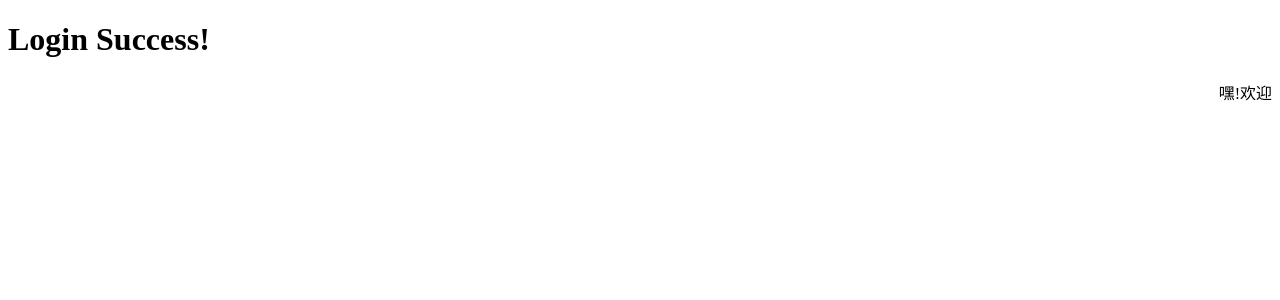
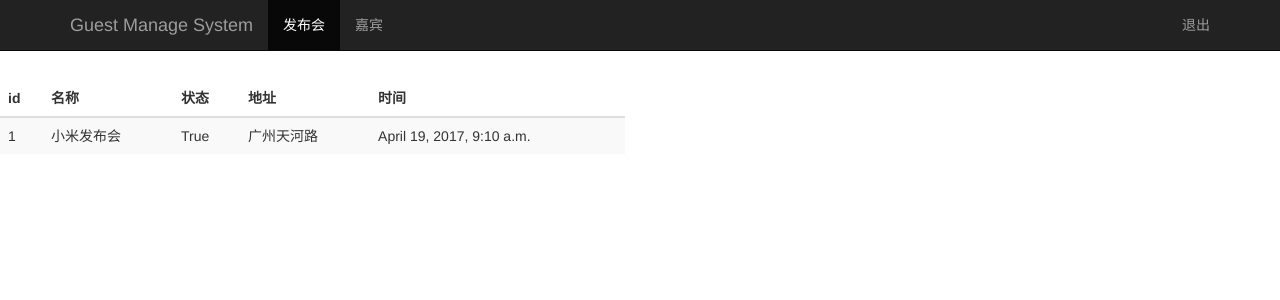
Before and after one commit to jerry117/pydj, a Django app: page /event_manage/ in a window 1280 px wide. Shown: the top 300 px of the page. Run offline with Django 3.2, Linux system fonts and the light colour scheme; a user stored in the database is signed in; data comes from the database, SQL or seed files in the repository; some libraries are stand-ins or nearby versions.

Commit message:
update webpage

```diff
--- a/guest/guest/settings.py
+++ b/guest/guest/settings.py
@@ -38,6 +38,7 @@
     'django.contrib.messages',
     'django.contrib.staticfiles',
     'sign',
+    # 添加前端框架
     'bootstrap3',
 ]
 
--- a/guest/sign/templates/event_manage.html
+++ b/guest/sign/templates/event_manage.html
@@ -1,13 +1,55 @@
 <!DOCTYPE html>
-<html lang="en">
+<html lang="zh-CN">
 <head>
-    <meta charset="UTF-8">
-    <title>Event Manage Page</title>
+    {% load bootstrap3 %}
+    {% bootstrap_css %}
+    {% bootstrap_javascript %}
+    <title>Guest Manage</title>
 </head>
-<body>
-    <h1>Login Success!</h1>
-    <div style="float: right;">
-        <a>嘿!{{user}}欢迎</a>
+
+<body role="document">
+    <!-- 导航栏 -->
+    <nav class="navbar navbar-inverse navbar-fixed-top">
+        <div class="container">
+            <div class="navbar-header">
+                <a class="navbar-brand" href="/event_manage/">Guest Manage System</a>
+            </div>
+            <div id="navbar" class="collapse navbar-collapse">
+                <ul class="nav navbar-nav">
+                    <li class="active"><a href="#">发布会</a></li>
+                    <li><a href="/guest_manage/">嘉宾</a></li>
+                </ul>
+                <ul class="nav navbar-nav navbar-right">
+                    <li><a href="#">{{user}}</a></li>
+                    <li><a href="/logout">退出</a></li>
+                </ul>
+            </div>
+        </div>
+    </nav>
+
+    <!-- 发布会列表 -->
+    <div class="row" style="padding-top: 80px;">
+        <div class="col-md-6">
+            <table class="table table-striped">
+                <thead>
+                    <tr>
+                        <th>id</th><th>名称</th><th>状态</th><th>地址</th><th>时间</th>
+                    </tr>
+                </thead>
+                <tbody>
+                    {% for event in events %}
+                    <tr>
+                        <td>{{ event.id }}</td>
+                        <td>{{ event.name }}</td>
+                        <td>{{ event.status }}</td>
+                        <td>{{ event.address }}</td>
+                        <td>{{ event.start_time }}</td>
+                    </tr>
+                    {% endfor %}
+                </tbody>
+            </table>
+        </div>
     </div>
+
 </body>
 </html>
--- a/guest/sign/views.py
+++ b/guest/sign/views.py
@@ -3,6 +3,7 @@
 from django.http import HttpResponse,HttpResponseRedirect
 from django.contrib import auth
 from django.contrib.auth.decorators import login_required
+from sign.models import Event
 
 # Create your views here.
 def index(request):
@@ -28,5 +29,6 @@
 
 @login_required
 def event_manage(request):
+    event_list = Event.objects.all()
     username = request.session.get('user', '')
-    return render(request, "event_manage.html", {"user": username})
+    return render(request, "event_manage.html", {"user": username, "events": event_list})
```
